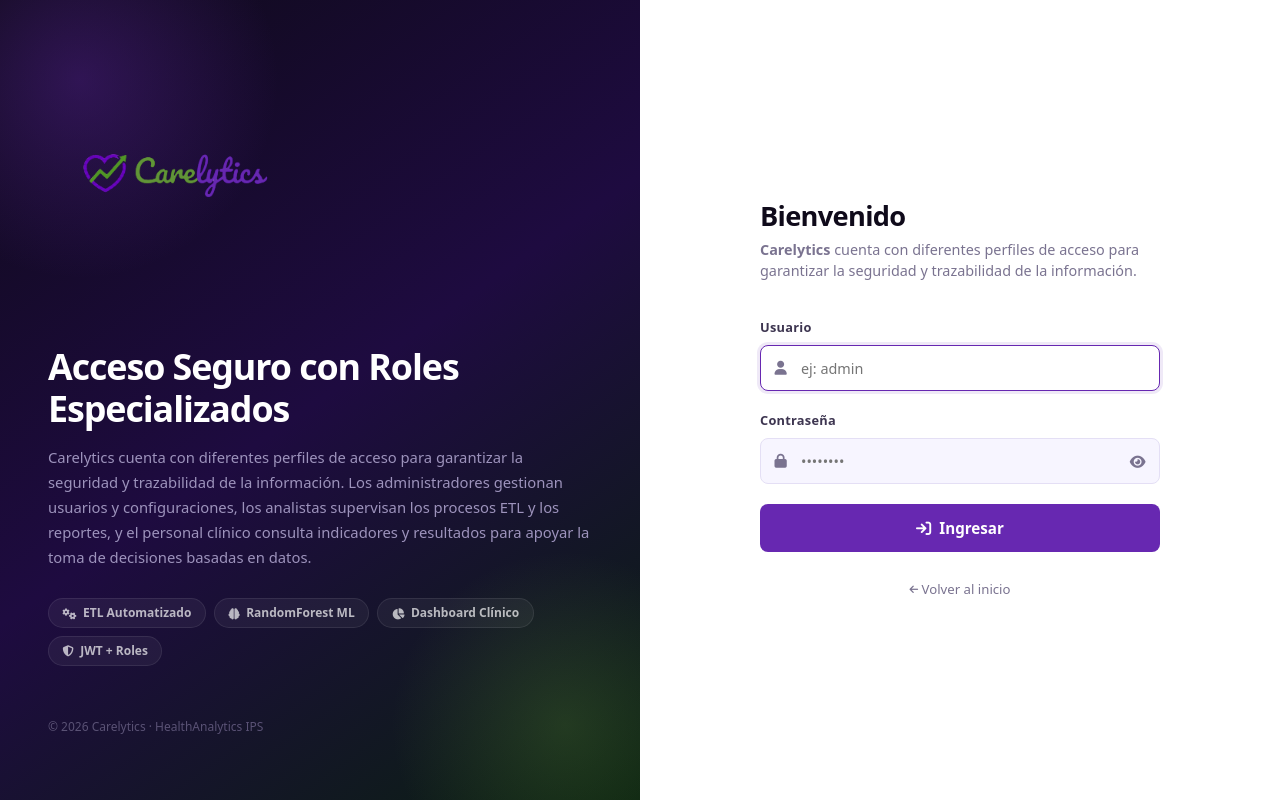
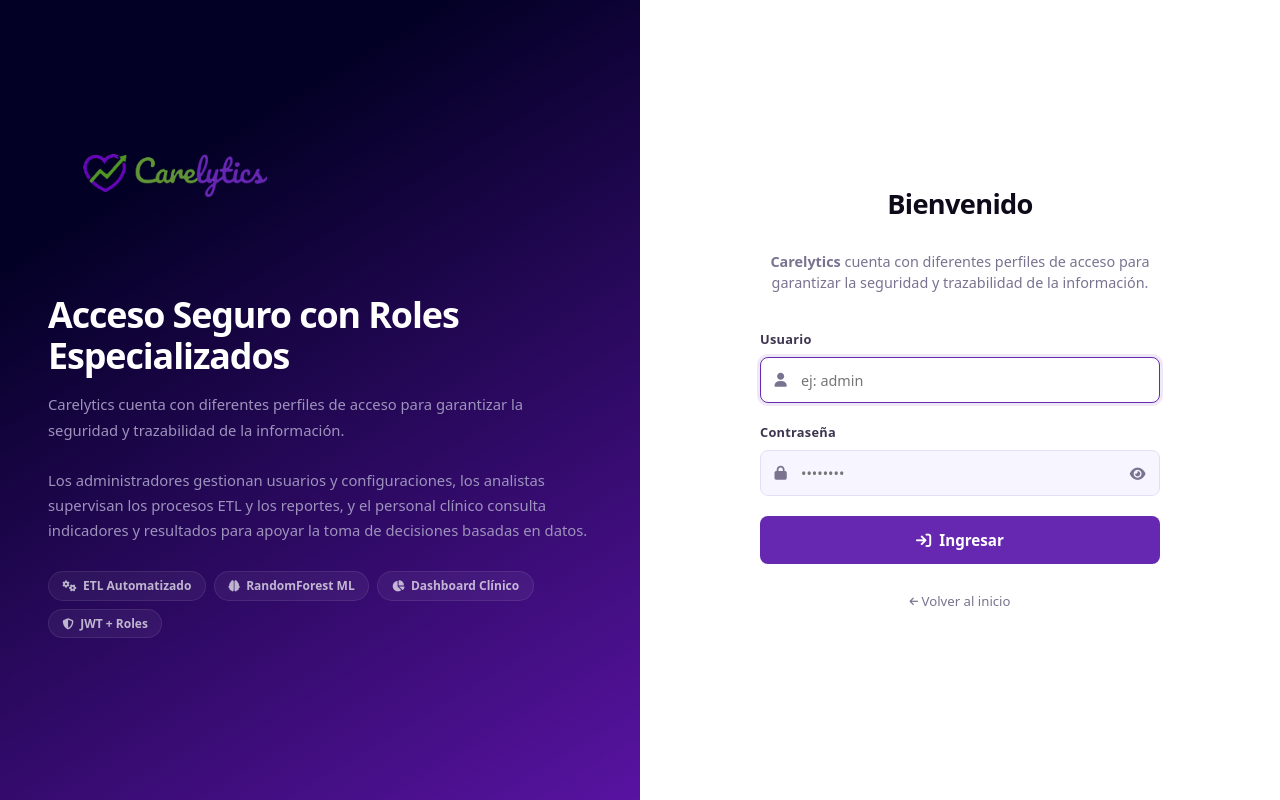
Before and after one commit to Shoreb/carelytics, a Django app: template frontend/templates/login.html in a window 1280 px wide. Run offline with Django 5.2, Linux system fonts and the light colour scheme; the template is opened without the code that fills it, so the values that code supplies are empty.

Commit message:
feat(UI): add a little style changes for login page

```diff
--- a/frontend/static/css/login.css
+++ b/frontend/static/css/login.css
@@ -26,30 +26,14 @@
 
     /* ── Left panel — branding ─────────────────────────────────────── */
     .login-brand {
-      background: linear-gradient(145deg, var(--ink) 0%, #1e0b40 50%, #0a2010 100%);
+      background: #020024;
+      background: linear-gradient(149deg, rgba(2, 0, 36, 1) 22%, rgb(88, 19, 161) 100%);
       display: flex;
       flex-direction: column;
       justify-content: space-between;
       padding: 3rem;
       position: relative;
       overflow: hidden;
-    }
-    /* Decorative circles */
-    .login-brand::before {
-      content: '';
-      position: absolute;
-      top: -120px; left: -120px;
-      width: 400px; height: 400px;
-      border-radius: 50%;
-      background: radial-gradient(circle, rgba(103,40,177,.35) 0%, transparent 70%);
-    }
-    .login-brand::after {
-      content: '';
-      position: absolute;
-      bottom: -100px; right: -100px;
-      width: 350px; height: 350px;
-      border-radius: 50%;
-      background: radial-gradient(circle, rgba(97,148,56,.25) 0%, transparent 70%);
     }
     .brand-top { position: relative; z-index: 1; }
     .brand-logo { height: 246px; width: auto; }
@@ -60,6 +44,7 @@
     }
     .brand-content {
       position: relative; z-index: 1;
+      padding-bottom: 200px;
     }
     .brand-headline {
       font-size: clamp(1.8rem, 2.8vw, 2.8rem);
@@ -76,7 +61,7 @@
     }
     .brand-sub {
       font-size: .925rem; color: #9d93bc; line-height: 1.7;
-      max-width: 650px;
+      max-width: 700px;
     }
     .brand-pills {
       display: flex; flex-wrap: wrap; gap: .5rem;
@@ -93,7 +78,7 @@
     .brand-pill i { font-size: .7rem; }
     .brand-bottom {
       position: relative; z-index: 1;
-      font-size: .75rem; color: #5a5275;
+      font-size: .75rem; color: #ffffff;
     }
 
     /* ── Right panel — form ────────────────────────────────────────── */
--- a/frontend/templates/login.html
+++ b/frontend/templates/login.html
@@ -23,7 +23,8 @@
       Acceso Seguro con Roles Especializados
     </h1>
     <p class="brand-sub">
-      Carelytics cuenta con diferentes perfiles de acceso para garantizar la seguridad y trazabilidad de la información. Los administradores gestionan usuarios y configuraciones, los analistas supervisan los procesos ETL y los reportes, y el personal clínico consulta indicadores y resultados para apoyar la toma de decisiones basadas en datos.
+      Carelytics cuenta con diferentes perfiles de acceso para garantizar la seguridad y trazabilidad de la información.
+      <br><br>Los administradores gestionan usuarios y configuraciones, los analistas supervisan los procesos ETL y los reportes, y el personal clínico consulta indicadores y resultados para apoyar la toma de decisiones basadas en datos.
     </p>
     <div class="brand-pills">
       <span class="brand-pill"><i class="fa-solid fa-gears"></i> ETL Automatizado</span>
@@ -33,7 +34,7 @@
     </div>
   </div>
 
-  <p class="brand-bottom">© 2026 Carelytics · HealthAnalytics IPS</p>
+  <p class="brand-bottom"><strong>© 2026 Carelytics </strong></p>
 </div>
 
 
@@ -41,8 +42,9 @@
 <div class="login-form-panel">
   <div class="login-box">
 
-    <div class="login-box__header">
+    <div class="login-box__header text-md-center">
       <h2>Bienvenido</h2>
+      <br>
       <p><strong>Carelytics </strong>cuenta con diferentes perfiles de acceso para garantizar la seguridad y trazabilidad de la información.
       </p>
     </div>
```
